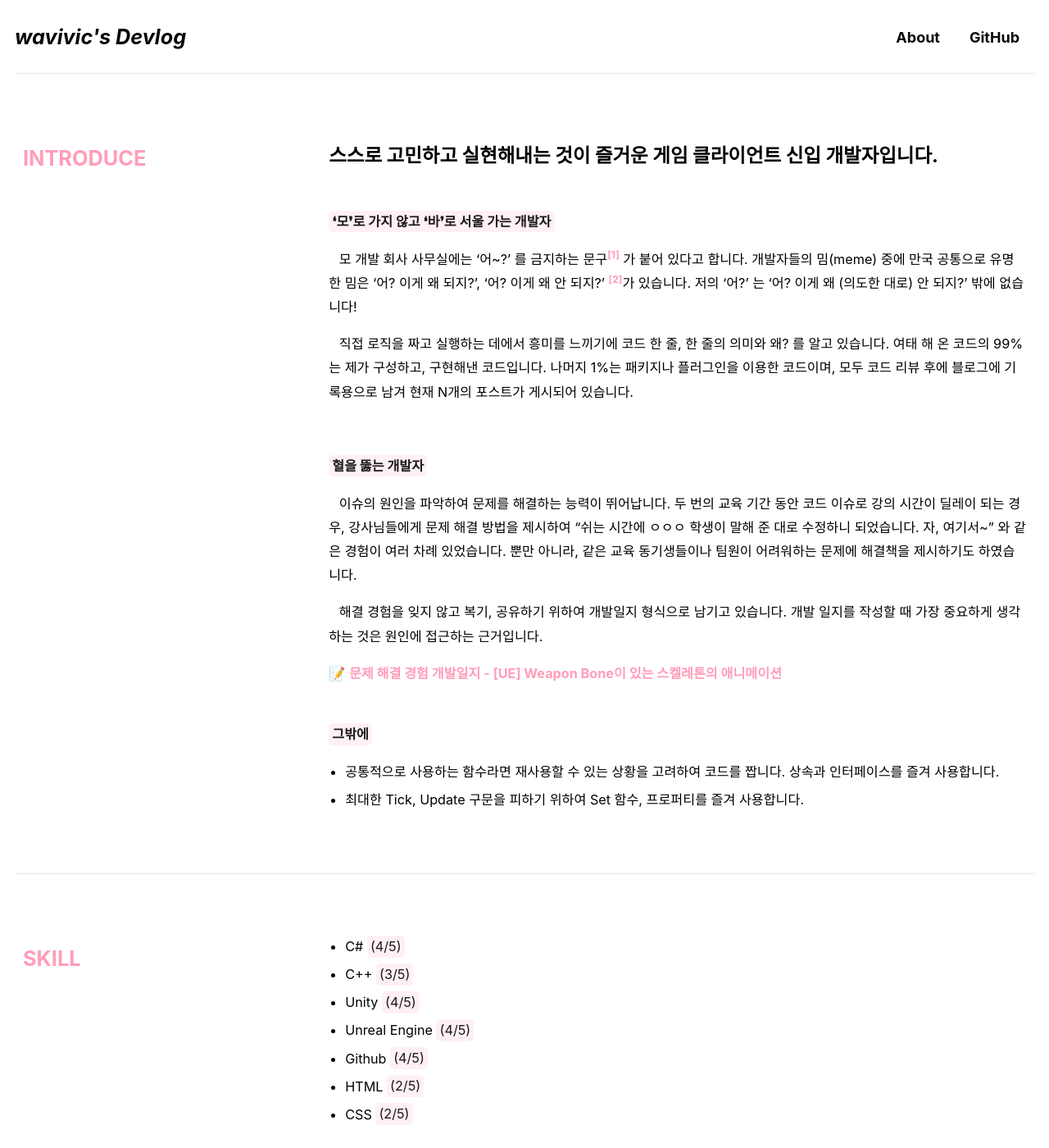
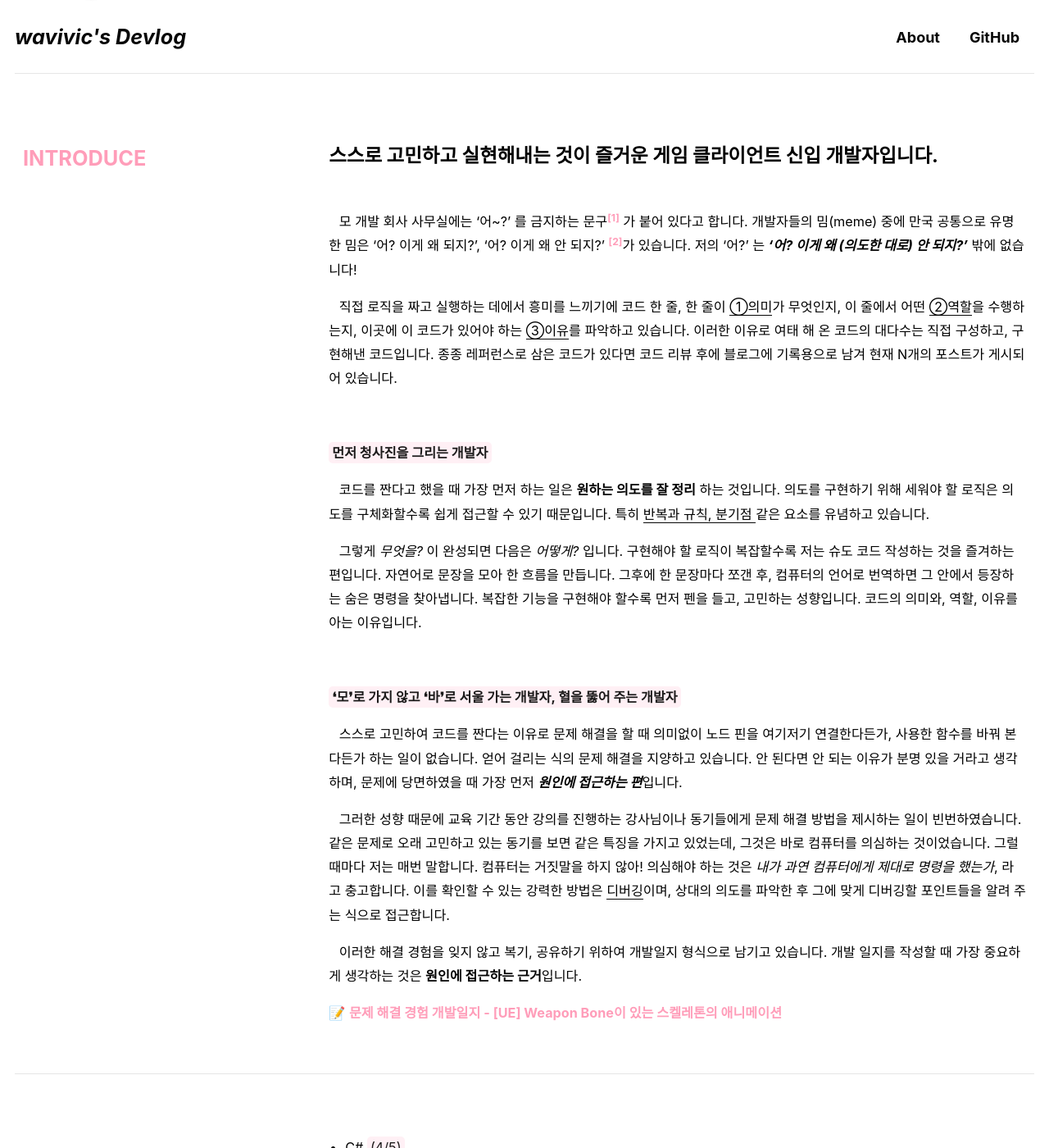
Before and after one commit to wavivic/wavivic.github.io, a Jekyll site: the page built from _pages/about.md, in a window 1280 px wide and 1400 px high, scrolled down 561 px. Shown: the whole window at 82% size. Built offline with Jekyll 4.4.1, drawn with Linux system fonts in a browser that asks for light colours; cached includes are drawn as plain includes; some web fonts are replaced; some of the changed text lies outside the part shown.

Commit message:
fix : about 페이지 수정 및 플레이 영상 링크 연결

```diff
--- a/_pages/about.md
+++ b/_pages/about.md
@@ -74,40 +74,33 @@ comments: false
         {{ "# INTRODUCE" | markdownify }}
 </div>
 <div class="column2">
-{{ "## 스스로 고민하고 실현해내는 것이 즐거운 게임 클라이언트 신입 개발자입니다.
+{{ "## 스스로 고민하고 실현해내는 것이 즐거운 게임 클라이언트 신입 개발자입니다."| markdownify }}
 <br>
-<mark><b>❛모❜로 가지 않고 ❛바❜로 서울 가는 개발자</b></mark>
-"| markdownify }}
-
 &ensp; 모 개발 회사 사무실에는 ‘어~?’ 를 금지하는
 문구<div class="hover-image-container"><a href="#"><sup>[1]</sup></a><img src="\assets\images\posts_img\about/first.jpg" width="400"></div>
 가 붙어 있다고 합니다. 개발자들의 밈(meme) 중에 만국 공통으로 유명한 밈은 ‘어? 이게 왜 되지?’, ‘어? 이게 왜 안 되지?’<div class="hover-image-container">
-<a href="#"><sup>[2]</sup></a><img src="\assets\images\posts_img\about/second.png" width="400"></div>가 있습니다. 저의 ‘어?’ 는
-‘어? 이게 왜 (의도한 대로) 안 되지?’ 밖에 없습니다!
-<br><p>
-&ensp; 직접 로직을 짜고 실행하는 데에서 흥미를 느끼기에 코드 한 줄, 한 줄의 의미와 왜? 를 알고 있습니다. 여태 해 온 코드의 99%는 제가 구성하고, 구현해낸 코드입니다. 나머지 1%는 패키지나
-플러그인을 이용한 코드이며, 모두 코드 리뷰 후에 블로그에 기록용으로 남겨 현재 N개의 포스트가 게시되어 있습니다.</p>
+<a href="#"><sup>[2]</sup></a><img src="\assets\images\posts_img\about/second.png" width="400"></div>가 있습니다. 저의 ‘어?’ 는 <i><b>‘어? 이게 왜 (의도한 대로) 안 되지?’</b></i> 밖에 없습니다!
 <br>
-{{ "
-<mark><b>혈을 뚫는 개발자</b></mark>
+<p>
+&ensp; 직접 로직을 짜고 실행하는 데에서 흥미를 느끼기에 코드 한 줄, 한 줄이 <u>①의미</u>가 무엇인지, 이 줄에서 어떤 <u>②역할</u>을 수행하는지, 이곳에 이 코드가 있어야 하는 <u>③이유</u>를 파악하고 있습니다. 이러한 이유로 여태 해 온 코드의 대다수는 직접 구성하고, 구현해낸 코드입니다. 종종 레퍼런스로 삼은 코드가 있다면 코드 리뷰 후에 블로그에 기록용으로 남겨 현재 N개의 포스트가 게시되어 있습니다.
+</p><br>
+<p></p>
+{{ "<mark><b>먼저 청사진을 그리는 개발자</b></mark>
 
-&ensp; 이슈의 원인을 파악하여 문제를 해결하는 능력이 뛰어납니다. 두 번의 교육 기간 동안 코드 이슈로 강의 시간이 딜레이 되는 경우, 강사님들에게 문제 해결 방법을 제시하여 “쉬는 시간에 ㅇㅇㅇ 학생이 말해
-준 대로 수정하니 되었습니다. 자, 여기서~” 와 같은 경험이 여러 차례 있었습니다. 뿐만 아니라, 같은 교육 동기생들이나 팀원이 어려워하는 문제에 해결책을 제시하기도 하였습니다.
-<p>&ensp;  해결 경험을 잊지 않고 복기, 공유하기 위하여 개발일지 형식으로 남기고 있습니다. 개발 일지를 작성할 때 가장 중요하게 생각하는 것은 원인에 접근하는 근거입니다.</p>
+&ensp; 코드를 짠다고 했을 때 가장 먼저 하는 일은 <b>원하는 의도를 잘 정리</b> 하는 것입니다. 의도를 구현하기 위해 세워야 할 로직은 의도를 구체화할수록 쉽게 접근할 수 있기 때문입니다. 특히 <U> 반복과 규칙, 분기점 </u> 같은 요소를 유념하고 있습니다.
+
+&ensp; 그렇게 <i>무엇을?</i> 이 완성되면 다음은 <i>어떻게?</i> 입니다. 구현해야 할 로직이 복잡할수록 저는 슈도 코드 작성하는 것을 즐겨하는 편입니다. 자연어로 문장을 모아 한 흐름을 만듭니다. 그후에 한 문장마다 쪼갠 후, 컴퓨터의 언어로 번역하면 그 안에서 등장하는 숨은 명령을 찾아냅니다. 복잡한 기능을 구현해야 할수록 먼저 펜을 들고, 고민하는 성향입니다. 코드의 의미와, 역할, 이유를 아는 이유입니다.
 "| markdownify }}
-📝 <div class="hover-image-container"><a href="/unreal/ue-weapon-bone/" target=_blank> 문제 해결 경험 개발일지 - [UE] Weapon Bone이 있는 스켈레톤의 애니메이션</a></div>
 <br>
-<br>
-{{ "
 
-<mark><b>그밖에</b></mark>
+{{ "<mark><b>❛모❜로 가지 않고 ❛바❜로 서울 가는 개발자, 혈을 뚫어 주는 개발자</b></mark>
 
-- 공통적으로 사용하는 함수라면 재사용할 수 있는 상황을 고려하여 코드를 짭니다. 상속과 인터페이스를 즐겨 사용합니다.
-- 최대한 Tick, Update 구문을 피하기 위하여 Set 함수, 프로퍼티를 즐겨 사용합니다.
+&ensp; 스스로 고민하여 코드를 짠다는 이유로 문제 해결을 할 때 의미없이 노드 핀을 여기저기 연결한다든가, 사용한 함수를 바꿔 본다든가 하는 일이 없습니다. 얻어 걸리는 식의 문제 해결을 지양하고 있습니다. 안 된다면 안 되는 이유가 분명 있을 거라고 생각하며, 문제에 당면하였을 때 가장 먼저 <b>*원인에 접근하는 편*</b>입니다.
 
+&ensp; 그러한 성향 때문에 교육 기간 동안 강의를 진행하는 강사님이나 동기들에게 문제 해결 방법을 제시하는 일이 빈번하였습니다. 같은 문제로 오래 고민하고 있는 동기를 보면 같은 특징을 가지고 있었는데, 그것은 바로 컴퓨터를 의심하는 것이었습니다. 그럴 때마다 저는 매번 말합니다. 컴퓨터는 거짓말을 하지 않아! 의심해야 하는 것은 <i>내가 과연 컴퓨터에게 제대로 명령을 했는가</i>, 라고 충고합니다. 이를 확인할 수 있는 강력한 방법은 <u>디버깅</u>이며, 상대의 의도를 파악한 후 그에 맞게 디버깅할 포인트들을 알려 주는 식으로 접근합니다.
+<p>&ensp;  이러한 해결 경험을 잊지 않고 복기, 공유하기 위하여 개발일지 형식으로 남기고 있습니다. 개발 일지를 작성할 때 가장 중요하게 생각하는 것은 <b>원인에 접근하는 근거</b>입니다.</p>
 "| markdownify }}
-</div>
-</div>
+📝 <div class="hover-image-container"><a href="/unreal/ue-weapon-bone/" target=_blank> 문제 해결 경험 개발일지 - [UE] Weapon Bone이 있는 스켈레톤의 애니메이션</a></div></div></div>
 
 - - -
 
@@ -262,7 +255,7 @@ Tile</mark>
 #### Game Play Video
 
 " | markdownify }}
-📽️ <a href="#" target=_blank>인게임 플레이 영상</a>
+📽️ <a href="https://youtu.be/SoNoUJA6L8Y?si=Yd-XGcMGLYM082Tz" target=_blank>인게임 플레이 영상</a>
 {{ "
 
 - - -
@@ -305,7 +298,7 @@ Tile</mark>
 #### Game Play Video
 
 " | markdownify }}
-📽️ <a href="#" target=_blank>인게임 플레이 영상</a>
+📽️ <a href="https://youtu.be/cNaSxMAQjQc?si=BhgMc9HXjfSDMyil" target=_blank>인게임 플레이 영상</a>
 </div>
 </div>
 - - -
```
Also changed, not shown: other parts of _pages/about.md (+2 -2 lines).
